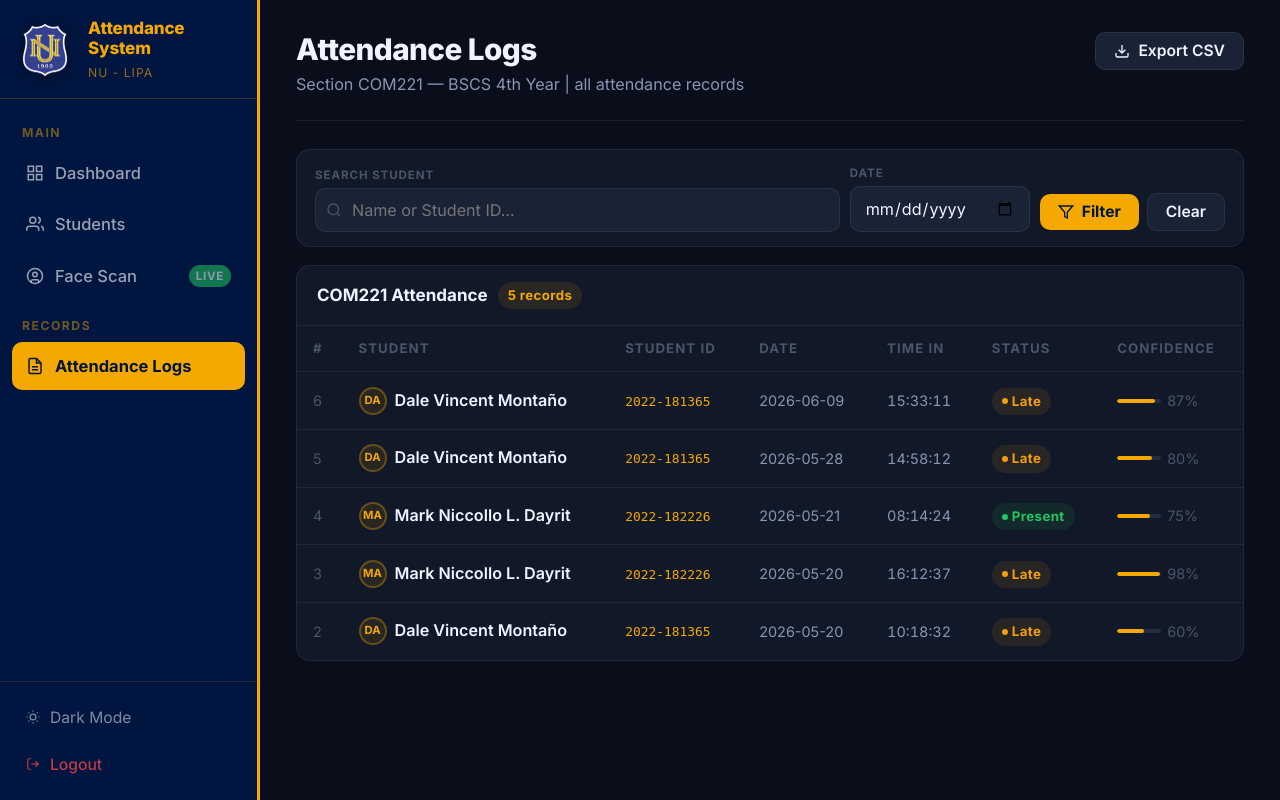
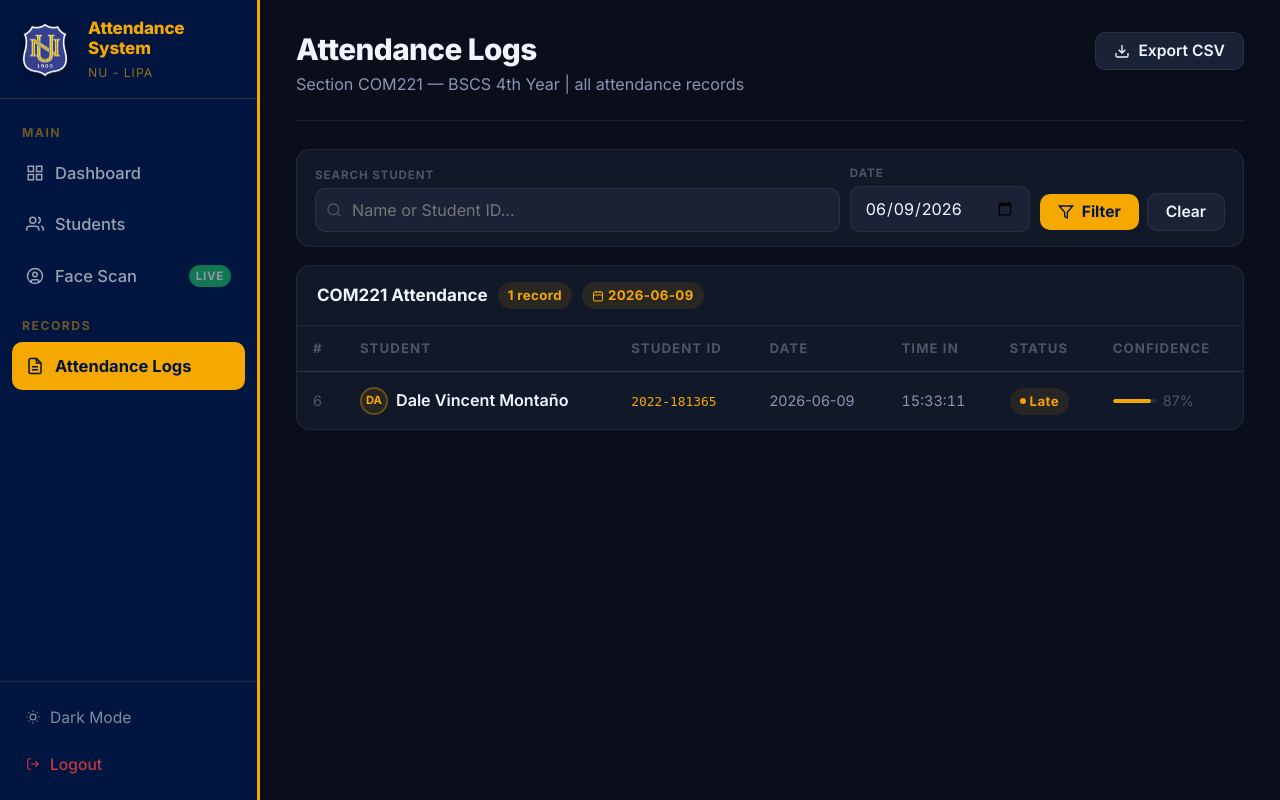
Before and after one commit to daleevincent/student-attendance-system, a Flask app: page /attendance-records in a window 1280 px wide. Run offline with Flask 3, Linux system fonts and the light colour scheme; a user stored in the database is signed in; data comes from the database, SQL or seed files in the repository; both versions use the stored data as it was after the commit.

Commit message:
Some fixes in layot

```diff
--- a/app.py
+++ b/app.py
@@ -368,9 +368,14 @@ def api_recognize():
 def attendance_records():
     # Collect filter params
     search   = request.args.get('search', '').strip()
-    f_date   = request.args.get('date',   '').strip()
     page     = max(1, int(request.args.get('page', 1)))
     per_page = 20
+
+    # Default date is TODAY — only override if admin explicitly picks another date
+    today_str = date.today().isoformat()
+    f_date    = request.args.get('date', '').strip()
+    if not f_date:
+        f_date = today_str   # always show today by default
 
     # Export CSV?
     if request.args.get('export') == 'csv':
@@ -383,9 +388,10 @@ def attendance_records():
     if search:
         where_clauses.append("(s.full_name LIKE ? OR s.student_number LIKE ?)")
         params += [f'%{search}%', f'%{search}%']
-    if f_date:
-        where_clauses.append("a.attendance_date = ?")
-        params.append(f_date)
+
+    # Always filter by date (today by default, or chosen date)
+    where_clauses.append("a.attendance_date = ?")
+    params.append(f_date)
 
     where_sql = ("WHERE " + " AND ".join(where_clauses)) if where_clauses else ""
 
@@ -418,7 +424,8 @@ def attendance_records():
         page=page,
         per_page=per_page,
         total_count=total_count,
-        total_pages=total_pages
+        total_pages=total_pages,
+        today=today_str
     )
 
 
--- a/batch_enroll.py
+++ b/batch_enroll.py
@@ -41,18 +41,20 @@ from services.face_recognition_service import (
 # Maps each dataset folder name to the exact full_name in the database
 FOLDER_TO_NAME = {
     'Aldrea':    'Aldrea Sarmiento',
-    'Angel':     'Psalm Andal',          # folder "Angel" = Psalm Andal (nickname)
+    'Psalm':     'Psalm Andal',
+    'Angel':     'Angel Binaluyo',
     'Charlene':  'Charlene De Chavez',
     'Chester':   'Chester Andaya',
     'Dale':      'Dale Vincent Montaño',
     'Diana':     'Diana Baduya',
-    'James':     'Omar Ghazal',          # update if James is a different student
+    'James':     'James Byron',
     'Jm':        'JM Reyes',
     'Kenneth':   'Kenneth Averion',
     'Kyla':      'Kyla Jamito',
     'Niccollo':  'Mark Niccollo L. Dayrit',
     'Patrick':   'Patrick Eva',
     'Philip':    'Philip Llave',
+    'Omar':      'Omar Ghazal',
 }
 
 # Supported image extensions
--- a/static/css/main.css
+++ b/static/css/main.css
@@ -363,7 +363,7 @@ body {
    ============================================ */
 .stats-grid {
   display: grid;
-  grid-template-columns: repeat(auto-fill, minmax(220px, 1fr));
+  grid-template-columns: repeat(4, 1fr);
   gap: 16px;
   margin-bottom: 28px;
 }
--- a/templates/layout.html
+++ b/templates/layout.html
@@ -9,6 +9,7 @@
   <link href="https://fonts.googleapis.com/css2?family=Inter:wght@300;400;500;600;700;800&display=swap" rel="stylesheet">
   <link rel="stylesheet" href="{{ url_for('static', filename='css/main.css') }}">
   {% block extra_css %}{% endblock %}
+  <link rel="stylesheet" href="https://cdnjs.cloudflare.com/ajax/libs/font-awesome/6.5.0/css/all.min.css">
 </head>
 <body>
 
--- a/templates/records.html
+++ b/templates/records.html
@@ -11,15 +11,6 @@
   }
   .filter-group { display: flex; flex-direction: column; gap: 4px; flex: 1; min-width: 150px; }
   .filter-label { font-size: 0.68rem; font-weight: 700; letter-spacing: 0.08em; text-transform: uppercase; color: var(--text-muted); }
-  .confidence-bar {
-    display: flex; align-items: center; gap: 6px;
-  }
-  .confidence-bar-fill {
-    height: 4px; width: 44px; background: var(--bg-surface-3); border-radius: 999px; overflow: hidden;
-  }
-  .confidence-bar-progress {
-    height: 100%; width: var(--confidence, 0%); background: var(--nu-gold); border-radius: 999px;
-  }
 </style>
 {% endblock %}
 
@@ -54,7 +45,7 @@
   </div>
   <div class="filter-group" style="max-width:180px;">
     <label class="filter-label">Date</label>
-    <input class="form-input" type="date" name="date" value="{{ filters.date or '' }}">
+    <input class="form-input" type="date" name="date" value="{{ filters.date or '' }}" max="{{ today }}">
   </div>
   <div style="display:flex;gap:8px;align-items:center;padding-bottom:1px;">
     <button type="submit" class="btn btn-primary">
@@ -71,10 +62,19 @@
   <div class="card-header">
     <div style="display:flex;align-items:center;gap:10px;">
       <h3 class="card-title">COM221 Attendance</h3>
-      <span class="badge badge-accent">{{ total_count }} records</span>
+      <span class="badge badge-accent">{{ total_count }} record{{ 's' if total_count != 1 else '' }}</span>
+      <span class="badge badge-accent" style="background:var(--nu-gold-soft);color:var(--nu-gold);display:inline-flex;align-items:center;gap:4px;">
+        <svg viewBox="0 0 24 24" fill="none" stroke="currentColor" stroke-width="2" width="12" height="12">
+          <rect x="3" y="4" width="18" height="18" rx="2" ry="2"/>
+          <line x1="16" y1="2" x2="16" y2="6"/>
+          <line x1="8" y1="2" x2="8" y2="6"/>
+          <line x1="3" y1="10" x2="21" y2="10"/>
+        </svg>
+        {{ filters.date }}
+      </span>
     </div>
-    {% if filters.date or filters.search %}
-      <span class="badge badge-warning">Filtered</span>
+    {% if filters.search %}
+      <span class="badge badge-warning">Filtered by name</span>
     {% endif %}
   </div>
   <div class="table-wrapper">
@@ -115,9 +115,10 @@
             </td>
             <td>
               {% if r.confidence_score %}
-                <div class="confidence-bar">
-                  <div class="confidence-bar-fill">
-                    <div class="confidence-bar-progress" style="--confidence: {{ (r.confidence_score*100)|int }}%;"></div>
+                <div style="display:flex;align-items:center;gap:6px;">
+                  <div style="height:4px;width:44px;background:var(--bg-surface-3);border-radius:999px;overflow:hidden;">
+                    <div class="conf-bar" data-pct="{{ (r.confidence_score*100)|int }}"
+                         style="height:100%;background:var(--nu-gold);border-radius:999px;width:0%;"></div>
                   </div>
                   <span class="text-sm text-muted">{{ (r.confidence_score*100)|int }}%</span>
                 </div>
@@ -136,7 +137,7 @@
                   <polyline points="14,2 14,8 20,8"/>
                 </svg>
                 <h3>No records found</h3>
-                <p>{% if filters.date or filters.search %}Try adjusting your filters{% else %}Attendance logs will appear here after scanning{% endif %}</p>
+                <p>{% if filters.search %}Try a different name or ID{% else %}No attendance recorded for {{ filters.date }}{% endif %}</p>
               </div>
             </td>
           </tr>
@@ -166,4 +167,13 @@
   </div>
   {% endif %}
 </div>
+
+{% block extra_js %}
+<script>
+  // Set confidence bar widths from data attributes (avoids Jinja inside CSS linter)
+  document.querySelectorAll('.conf-bar').forEach(function(bar) {
+    bar.style.width = bar.getAttribute('data-pct') + '%';
+  });
+</script>
 {% endblock %}
+{% endblock %}
--- a/templates/students.html
+++ b/templates/students.html
@@ -115,7 +115,7 @@
                     <path d="M23 19a2 2 0 0 1-2 2H3a2 2 0 0 1-2-2V8a2 2 0 0 1 2-2h4l2-3h6l2 3h4a2 2 0 0 1 2 2z"/>
                     <circle cx="12" cy="13" r="4"/>
                   </svg>
-                  Enroll
+                  Register
                 </button>
                 <button class="btn btn-danger btn-sm btn-icon action-delete" title="Delete"
                   data-id="{{ s.id }}" data-full-name="{{ s.full_name }}">
```
Also changed, not shown: templates/dashboard.html (+24 -7 lines), database/attendance.db.
